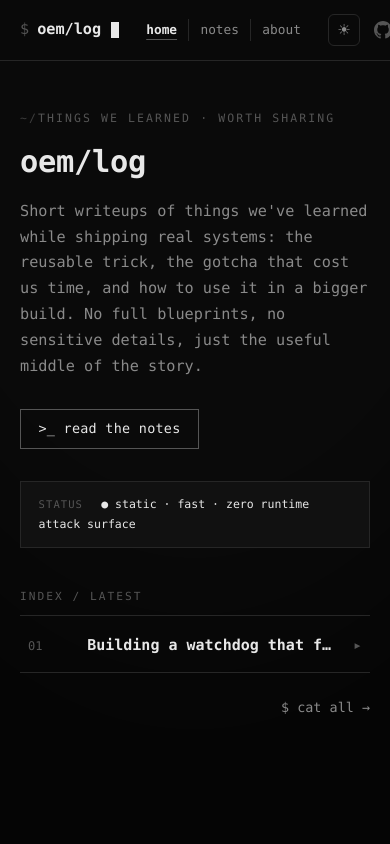
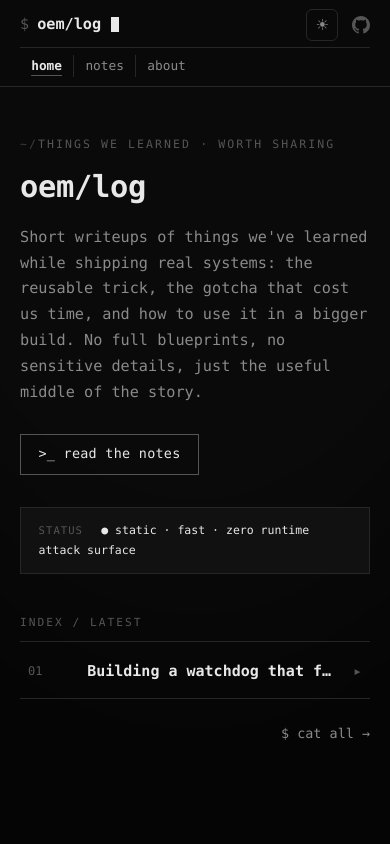
Before and after one commit to omiinaya/oem-log, an Astro site: page / in a window 390 px wide. Shown: the top 844 px of the page. Built offline with nearby package versions, Linux system fonts and the light colour scheme; Astro itself is replaced by a stand-in of ours.

Commit message:
Responsive header: wrap nav on mobile to prevent overflow

```diff
--- a/src/components/Header.astro
+++ b/src/components/Header.astro
@@ -142,4 +142,27 @@ import HeaderLink from './HeaderLink.astro';
 	.theme-toggle:hover { color: var(--ink); border-color: var(--ink-dim); background: var(--bg-2); }
 	.controls a { display: flex; align-items: center; color: var(--ink-faint); transition: color 0.12s ease; }
 	.controls a:hover { color: var(--ink); }
+
+	/* ============ responsive header ============ */
+	@media (max-width: 640px) {
+		nav {
+			flex-wrap: wrap;
+			height: auto;
+			row-gap: 0.4rem;
+			padding: 0.55rem 0;
+		}
+		.brand { margin-right: auto; }
+		.internal-links {
+			order: 3;
+			width: 100%;
+			border-top: 1px solid var(--line);
+			padding-top: 0.45rem;
+			justify-content: flex-start;
+		}
+	}
+
+	@media (max-width: 360px) {
+		.internal-links :global(a) { padding: 0 0.5rem; font-size: 0.78rem; }
+		.controls { gap: 0.6rem; }
+	}
 </style>
```
